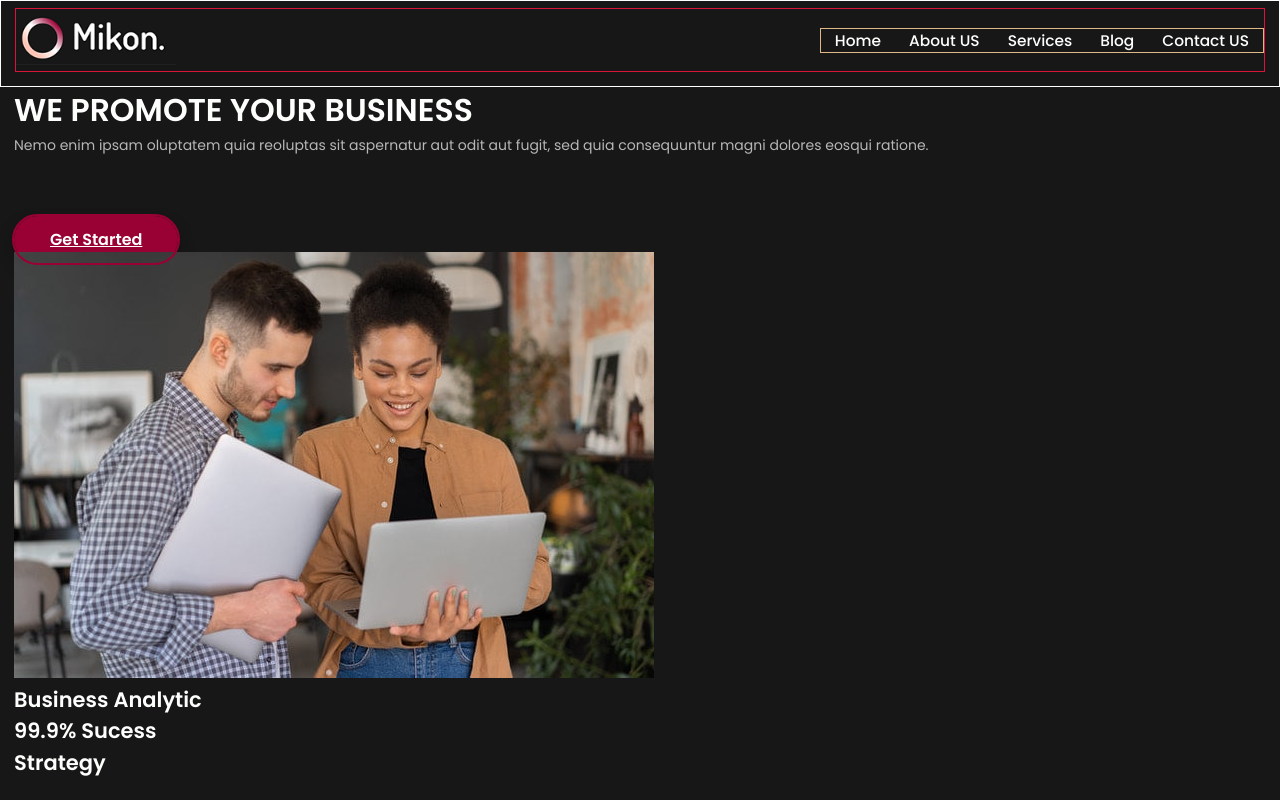
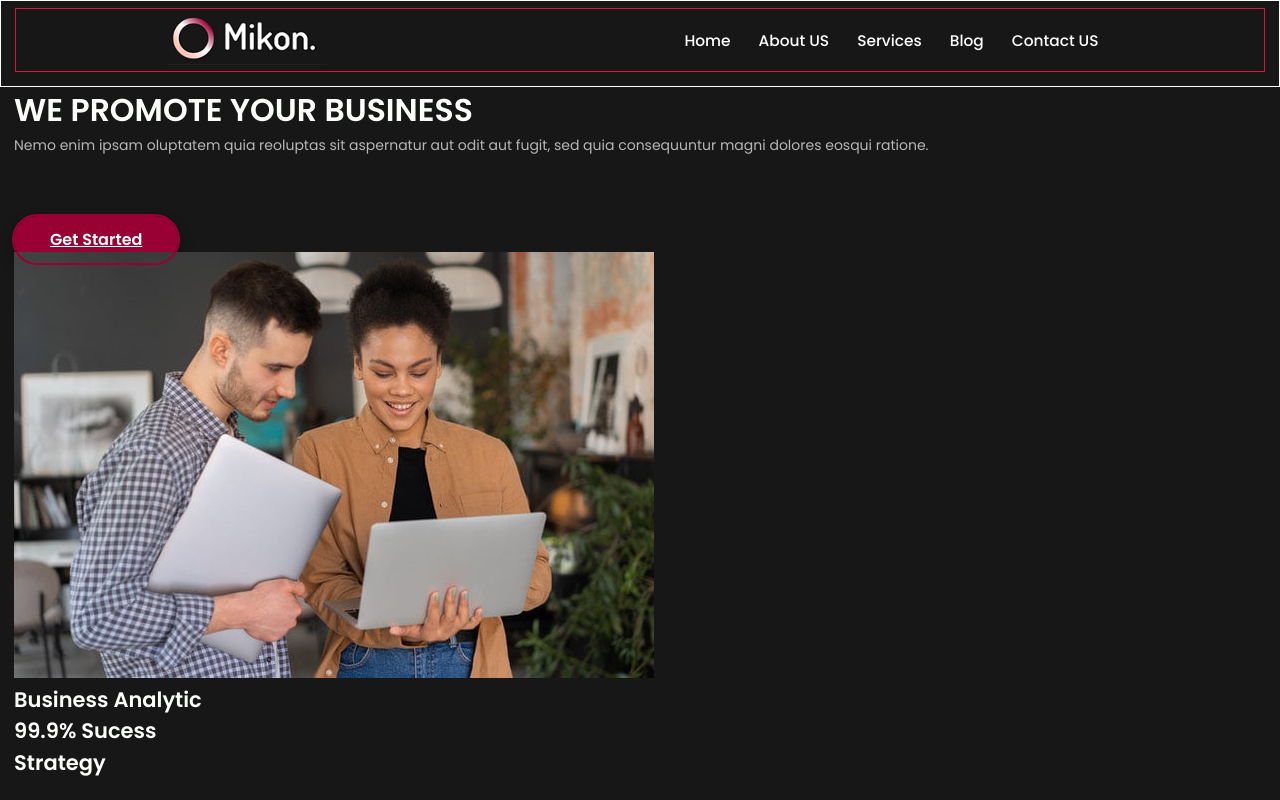
Before and after one commit to TamilselvanChandrakumar/Business-Website, a React (Create React App) app in the folder business-website/: page / in a window 1280 px wide. Built offline with nearby package versions, Linux system fonts and the light colour scheme.

Commit message:
first commit

```diff
--- a/business-website/src/components/navbar/Navbar.css
+++ b/business-website/src/components/navbar/Navbar.css
@@ -1,130 +1,20 @@
-/* Navbar css  */
-/* #site_header {
-  border: 1px solid white;
-  position: relative;
-  z-index: 5;
-  &.sticky {
-    position: fixed;
-    top: 0%;
-    left: 0%;
-    right: 0%;
-    z-index: 100;
-    width: 100%;
-    height: auto;
-    background-color: var(--bg-color);
-    padding: 0.5rem 0 1rem;
-    transform: translateY(0px);
-    transition: all 0.3s ease-in-out;
-    animation: navbar 0.3s linear forwards;
-  }
-  background-color: var(--bg-color);
-  padding: 0.5rem 0 1rem;
-  transform: translateY(0px);
-  transition: 0.3s all ease-in-out;
-
-  .navbar {
-    border: 1px solid crimson;
-    display: flex;
-    align-items: center;
-    justify-content: space-between;
-
-    .navbar_brand img {
-      border: 1px solid white;
-      max-width: 80%;
-    }
-    .navbar_toggler {
-      display: none;
-      & svg {
-        line-height: 2.8571rem;
-        margin-right: 1.0714rem;
-        text-align: center;
-        width: 1.4286rem;
-        height: 1.4286rem;
-        border-radius: 50%;
-      }
-      @media (max-width: 992px) {
-        display: block;
-      }
-    }
-    .menu_items {
-      @media (max-width: 992px) {
-        position: absolute;
-        top: 0%;
-        left: 0%;
-        bottom: 0%;
-        background: var(--bg-color);
-        z-index: 9999;
-        transform: translateX(-250px);
-        transition: all 0.3 ease-in-out;
-        &.active {
-          max-width: 250px;
-          min-width: 250px;
-          padding: 2rem;
-          box-sizing: border-box;
-          transform: translate(0px);
-        }
-      }
-      & ul {
-        margin: 0;
-        padding: 0;
-
-        & li {
-          list-style: none;
-          display: inline-block;
-          position: relative;
-          padding: 0 1rem;
-
-          @media (max-width: 992px) {
-            display: block;
-            border-bottom: 1px solid rgb(225, 225, 225, 0.2);
-          }
-
-          & a {
-            padding: 0.675rem 0;
-            font-size: 1.1rem;
-            font-weight: 500;
-            cursor: pointer;
-            color: var(--white-color);
-            @media (max-width: 992px) {
-              padding: 1rem 0;
-              display: block;
-            }
-            &:active,
-            &:hover,
-            &:focus {
-              color: #e21056;
-            }
-          }
-        }
-      }
-    }
-  }
-}
-@keyframes navbar {
-  0%,
-  100% {
-    transform: translateY(0px);
-  }
-  50% {
-    transform: translateY(-100px);
-  } */
-/* } */
-
 #site_header {
   border: 1px solid white;
-  position: relative;
-  z-index: 5;
   background-color: var(--bg-color);
   padding: 0.5rem 0 1rem;
   transform: translateY(0px);
   transition: 0.3 all ease-in-out;
 }
+.container {
+  max-width: 100%;
+  padding: 0 1rem 0 1rem;
+}
+
 .sticky {
   position: fixed;
   top: 0%;
   left: 0%;
   right: 0%;
-  z-index: 100;
   width: 100%;
   height: auto;
   background-color: var(--bg-color);
@@ -146,7 +36,7 @@
   border: 1px solid crimson;
   display: flex;
   align-items: center;
-  justify-content: space-between;
+  justify-content: space-around;
 }
 .navbar_brand img {
   max-width: 80%;
@@ -164,9 +54,6 @@
     display: block;
   }
 }
-.menu_items {
-  border: 1px solid burlywood;
-}
 
 .menu_items ul {
   margin: 0;
@@ -175,7 +62,6 @@
 .menu_items li {
   list-style-type: none;
   display: inline-block;
-  position: relative;
   padding: 0 1rem;
 }
 .menu_items a {
@@ -189,30 +75,43 @@ a:hover,
 a:focus {
   color: #e21056;
 }
+.menu_items .toggle-cancel {
+  display: none;
+}
 @media (max-width: 992px) {
+  .menu_items .toggle-cancel {
+    padding: 1.5rem;
+    display: block;
+    display: flex;
+    justify-content: flex-end;
+  }
   .menu_items {
     position: absolute;
     top: 0;
     bottom: 0;
     left: 0;
-    z-index: 9999;
     background-color: var(--bg-color);
     transform: translateX(-250px);
     transition: all 0.3 ease-in-out;
   }
   .active {
-    max-width: 250px;
-    min-width: 250px;
-    padding: 2rem;
+    width: 100vw;
+    height: 100vh;
     box-sizing: border-box;
     transform: translate(0px);
   }
+  .menu_items ul {
+    display: flex;
+    flex-direction: column;
+    align-items: center;
+    gap: 2rem;
+  }
   .menu_items li {
     display: block;
-    border-bottom: 1px solid rgb(225, 225, 225, 0.2);
   }
   .menu_items a {
     display: block;
     padding: 1rem 0;
+    text-decoration-line: none;
   }
 }
--- a/business-website/src/components/navbar/Navbar.js
+++ b/business-website/src/components/navbar/Navbar.js
@@ -1,5 +1,6 @@
 import React, { useEffect, useState } from "react";
 import logo from "../../assets/logo/companylogo.png";
+import { BsXLg } from "react-icons/bs";
 import { Link } from "react-scroll";
 import { MdDensityMedium } from "react-icons/md";
 import "./Navbar.css";
@@ -35,6 +36,11 @@ const Navbar = () => {
               <MdDensityMedium color="white" />
             </div>
             <div className={`menu_items ${sideNav === true ? "active" : null}`}>
+              <div className="toggle-cancel" onClick={() => setSideNav(false)}>
+                {" "}
+                <BsXLg color="white" size={40}></BsXLg>
+              </div>
+
               <ul>
                 <li>
                   <Link activeClass="active" to="home" spy={true} smooth={true}>
@@ -67,7 +73,6 @@ const Navbar = () => {
           </nav>
         </div>
       </div>
-      {/* <div style={{ height: "1200px" }}></div> */}
     </>
   );
 };
```
